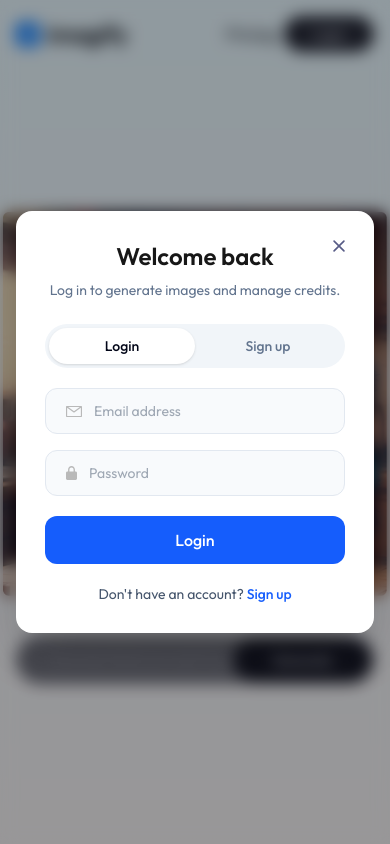
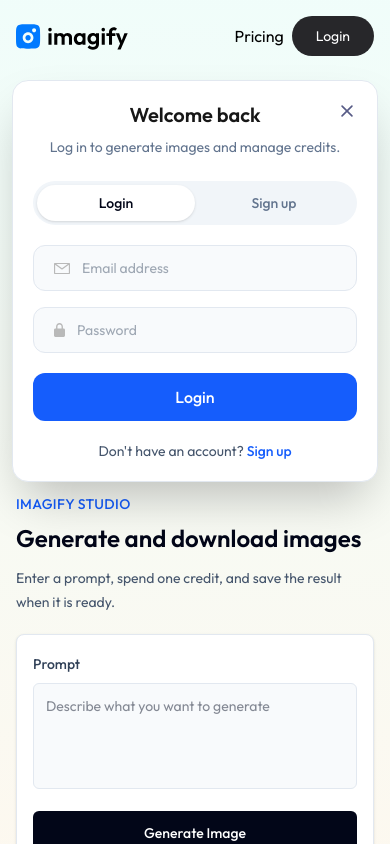
Before and after one commit to sultana-nadia/imagify, a React (Vite) app in the folder client/: page /result in a window 390 px wide. Both pictures are taken after a click on the button "Login". Shown: the top 844 px of the page. Built offline with nearby package versions, Linux system fonts and the light colour scheme.

Commit message:
Improve responsive UI and auth panel

```diff
--- a/client/src/components/Login.jsx
+++ b/client/src/components/Login.jsx
@@ -1,4 +1,4 @@
-import { useContext, useEffect, useState } from "react"
+import { useContext, useState } from "react"
 import { assets } from "../assets/assets"
 import { AppContext } from "../context/AppContext.js"
 import {motion} from "framer-motion"
@@ -88,26 +88,17 @@
     }
 };
 
-  useEffect(()=>{
-    document.body.style.overflow = 'hidden';
-
-    return()=>{
-         document.body.style.overflow = 'unset';
-    }
-  },[])
-
   return (
 
-    <div className="fixed inset-0 z-50 bg-slate-950/40 backdrop-blur-sm flex justify-center items-center px-4">
+    <div className="fixed inset-0 z-50 pointer-events-none">
 
         <motion.form onSubmit={onSubmitHandler}
-        initial={{opacity:0.2, y:50}}
+        initial={{opacity:0, y:-12, scale:0.98}}
         transition={{duration:0.3}}
-        whileInView={{opacity:1, y:0}}
-        viewport={{once:true}}
-        className="relative w-full max-w-md bg-white p-7 sm:p-8 rounded-2xl text-slate-600 shadow-2xl border border-white/70">
+        animate={{opacity:1, y:0, scale:1}}
+        className="pointer-events-auto absolute right-3 top-20 w-[calc(100vw-24px)] max-w-sm bg-white p-5 sm:p-6 rounded-2xl text-slate-600 shadow-2xl border border-slate-200 sm:right-10 lg:right-28">
             <div className="mb-6 text-center">
-                <h1 className="text-2xl text-neutral-900 font-semibold">{isLogin ? 'Welcome back' : 'Create your account'}</h1>
+                <h1 className="text-xl text-neutral-900 font-semibold">{isLogin ? 'Welcome back' : 'Create your account'}</h1>
                 <p className="text-sm mt-2 text-slate-500">{isLogin ? 'Log in to generate images and manage credits.' : 'Sign up to get your first 5 credits.'}</p>
             </div>
 
@@ -140,7 +131,7 @@
 
             <p className='mt-5 text-center text-sm'>{isLogin ? "Don't have an account?" : 'Already have an account?'} <button type="button" className="text-blue-600 font-medium hover:underline" onClick={()=> switchMode(isLogin ? 'Sign Up' : 'Login')}>{isLogin ? 'Sign up' : 'Login'}</button></p>
 
-            <button type="button" onClick={()=>setShowLogin(false)} className="absolute top-5 right-5 rounded-full p-2 hover:bg-slate-100" aria-label="Close login modal"><img src={assets.cross_icon} className="w-3"  alt="" /></button>
+            <button type="button" onClick={()=>setShowLogin(false)} className="absolute top-4 right-4 rounded-full p-2 hover:bg-slate-100" aria-label="Close login modal"><img src={assets.cross_icon} className="w-3"  alt="" /></button>
 
         </motion.form>
 
--- a/client/src/components/Navbar.jsx
+++ b/client/src/components/Navbar.jsx
@@ -13,8 +13,8 @@
     const navigate = useNavigate()
 
   return (
-    <div className='flex items-center justify-between py-4'>
-        <Link to='/'>
+    <div className='flex flex-wrap items-center justify-between gap-3 py-4'>
+        <Link to='/' className='shrink-0'>
            <img src={assets.logo} alt="" className='w-28 sm:w-32 lg:w-40'/>
         </Link>
 
@@ -22,15 +22,15 @@
 
             {
             user ?
-            <div className='flex items-center gap-2 sm:gap-3'>
-                <button onClick={()=>navigate('/buy')} className='flex items-center gap-2 bg-blue-100 px-4 sm:px-6 py-1.5 sm:py-3 rounded-full hover:scale-105 transition-all duration-700'>
+            <div className='flex min-w-0 items-center gap-2 sm:gap-3'>
+                <button onClick={()=>navigate('/buy')} className='flex min-h-11 items-center gap-2 rounded-full bg-blue-100 px-3 py-2 transition hover:bg-blue-200 sm:px-5'>
                     <img className='w-5' src={assets.credit_star} alt="" />
-                    <p className='text-xs sm:text-sm font-medium text-gray-600'>Credits left : {credit ?? 0}</p>
+                    <p className='text-xs sm:text-sm font-medium text-gray-700'><span className='max-[420px]:hidden'>Credits left : </span>{credit ?? 0}</p>
                 </button>
 
-                <p className='text-gray-600 max-sm:hidden pl-4'>Hi, {user.name}</p>
+                <p className='max-w-44 truncate text-gray-600 max-md:hidden pl-2'>Hi, {user.name}</p>
                 <div className='relative group'>
-                    <img src={assets.profile_icon} className='w-10 drop-shadow' alt="" />
+                    <img src={assets.profile_icon} className='w-10 shrink-0 drop-shadow' alt="" />
 
                     <div className='absolute hidden group-hover:block top-0 right-0 z-10 text-black rounded pt-12'>
 
@@ -44,7 +44,7 @@
             :
             <div className='flex items-center gap-2 sm:gap-5'>
                 <p onClick={()=>navigate('/buy')} className='cursor-pointer'>Pricing</p>
-                <button onClick={()=>setShowLogin(true)} className='bg-zinc-800 text-white px-7 py-2 sm:px-10 text-sm rounded-full'>Login</button>
+                <button onClick={()=>setShowLogin(true)} className='min-h-10 bg-zinc-800 text-white px-6 py-2 sm:px-9 text-sm rounded-full'>Login</button>
             </div>
             }
 
--- a/client/src/pages/Result.jsx
+++ b/client/src/pages/Result.jsx
@@ -75,41 +75,56 @@
 
   return (
     <motion.form
-    initial={{opacity:0.2, y:100}}
-    transition={{duration:1}}
+    initial={{opacity:0.2, y:40}}
+    transition={{duration:0.6}}
     whileInView={{opacity:1, y:0}}
     viewport={{once:true}}
-    onSubmit={onSubmitHandler} className="flex flex-col min-h-[90vh] justify-center items-center">
-    <div>
-        <div className="relative">
-          <img src={image} className="max-w-sm rounded" alt="Generated result" />
-          <span className={`absolute bottom-0 left-0 h-1 bg-blue-500 ${loading ? 'w-full transition-all duration-[10s]' : 'w-0' }`}/>
+    onSubmit={onSubmitHandler} className="min-h-[calc(100vh-180px)] py-8 sm:py-12">
+      <div className="mx-auto grid w-full max-w-6xl items-center gap-8 lg:grid-cols-[minmax(0,1fr)_380px]">
+        <div className="flex justify-center lg:justify-end">
+          <div className="relative w-full max-w-[520px] overflow-hidden rounded-lg border border-slate-200 bg-white shadow-sm">
+            <div className="aspect-square w-full bg-slate-100">
+              <img src={image} className="h-full w-full object-cover" alt="Generated result" />
+            </div>
+            <span className={`absolute bottom-0 left-0 h-1 bg-blue-500 ${loading ? 'w-full transition-all duration-[10s]' : 'w-0' }`}/>
+          </div>
         </div>
-        <p className={!loading ? "hidden" : ''}>Loading...</p>
-    </div>
 
-  {!isImageLoaded &&
+        <div className="w-full">
+          <div className="mb-5">
+            <p className="text-sm font-medium uppercase tracking-wide text-blue-600">Imagify Studio</p>
+            <h1 className="mt-2 text-2xl font-semibold text-slate-950 sm:text-3xl">Generate and download images</h1>
+            <p className="mt-3 text-sm leading-6 text-slate-600">Enter a prompt, spend one credit, and save the result when it is ready.</p>
+          </div>
 
-    <div className="flex w-full max-w-xl bg-neutral-500 text-white text-sm p-0.5 mt-10 rounded-full">
+          <div className="rounded-lg border border-slate-200 bg-white p-4 shadow-sm">
+            <label className="text-sm font-medium text-slate-700" htmlFor="prompt">Prompt</label>
+            <textarea
+              id="prompt"
+              onChange={e => setInput(e.target.value)}
+              value={input}
+              rows={4}
+              placeholder="Describe what you want to generate"
+              className="mt-2 w-full resize-none rounded-md border border-slate-200 bg-slate-50 px-3 py-3 text-sm text-slate-900 outline-none transition focus:border-blue-400 focus:bg-white"
+              disabled={loading}
+            />
 
-      <input
-      onChange={e => setInput(e.target.value)} value={input}
-      type="text" placeholder="Describe What you want to generate" className="flex-1 bg-transparent outline-none ml-8 max-sm:w-20 placeholder-color" disabled={loading} />
+            <p className={loading ? "mt-3 text-sm text-blue-600" : 'hidden'}>Generating your image...</p>
 
-      <button className="bg-zinc-900 px-10 sm:px-16 py-3 rounded-full disabled:opacity-60" type="submit" disabled={loading}>{loading ? 'Generating' : 'Generate'}</button>
-    </div>
+            <div className="mt-4 flex flex-col gap-3 sm:flex-row">
+              <button className="min-h-11 flex-1 rounded-md bg-slate-950 px-5 py-3 text-sm font-medium text-white transition hover:bg-slate-800 disabled:opacity-60" type="submit" disabled={loading}>{loading ? 'Generating' : isImageLoaded ? 'Generate New Image' : 'Generate Image'}</button>
 
-  }
+              {isImageLoaded &&
+                <a className="min-h-11 flex-1 rounded-md border border-slate-300 px-5 py-3 text-center text-sm font-medium text-slate-900 transition hover:bg-slate-50" href={image} download="imagify-result.png">Download</a>
+              }
+            </div>
 
-  {isImageLoaded &&
-
-    <div className="flex gap-2 flex-wrap justify-center text-white text-sm p-0.5 mt-10 rounded-full">
-      <p onClick={()=>{setIsImageLoaded(false); setInput('')}}
-       className="bg-transparent border border-zinc-900 text-black px-8 py-3 rounded-full cursor-pointer">Generate Another</p>
-      <a className="bg-zinc-900 px-10 py-3 rounded-full cursor-pointer" href={image} download="imagify-result.png" >Download</a>
-    </div>
-
-  }
+            {isImageLoaded &&
+              <button type="button" onClick={()=>{setIsImageLoaded(false); setInput('')}} className="mt-3 w-full text-sm font-medium text-blue-600 hover:text-blue-700">Clear result and write a new prompt</button>
+            }
+          </div>
+        </div>
+      </div>
     </motion.form>
   )
 }
```
